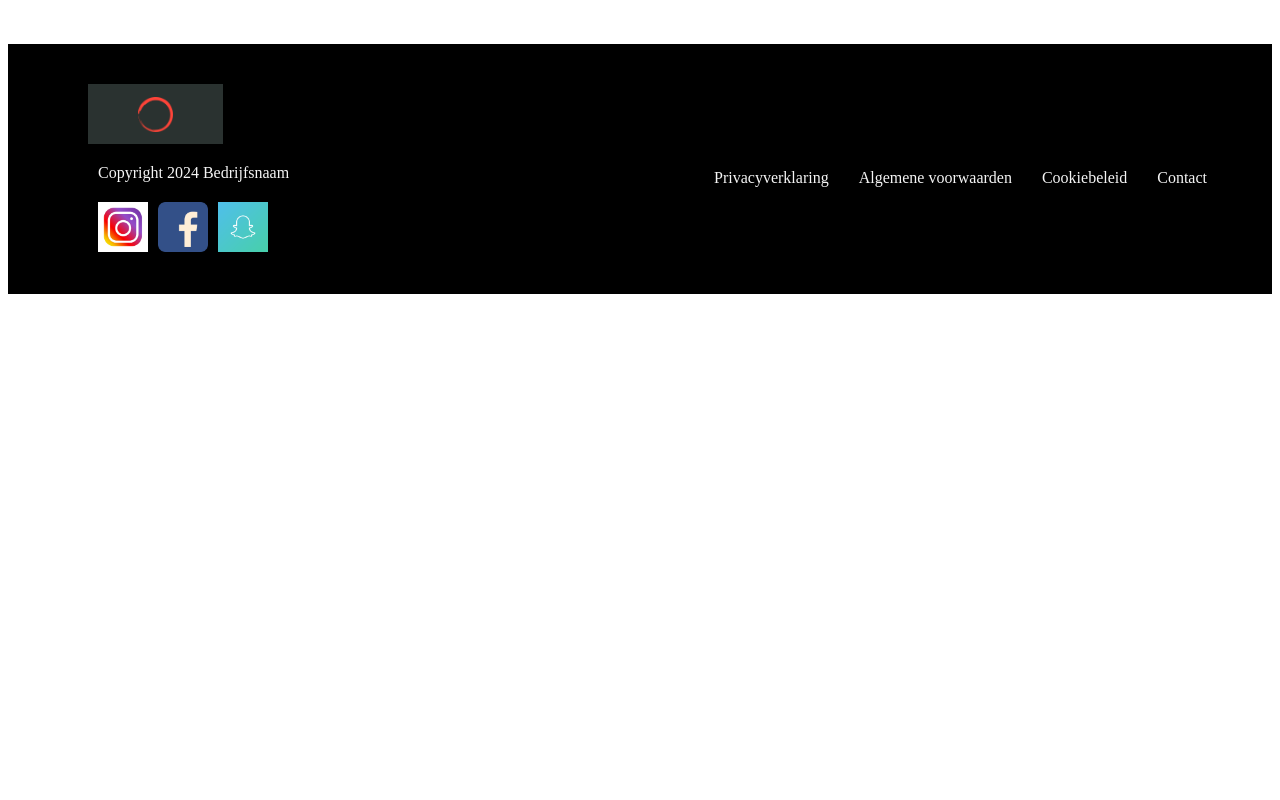
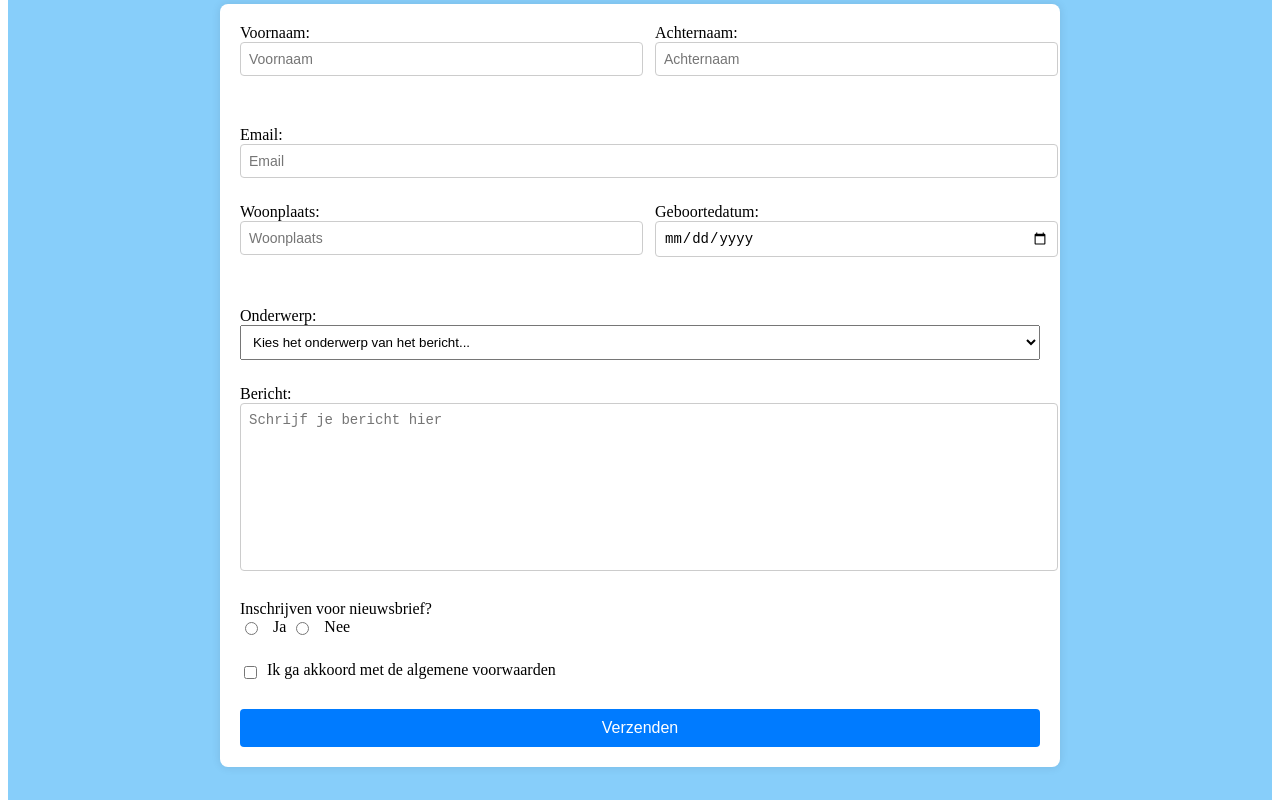
Before and after one commit to martijnsark/-Martijns-frontend-eindopdracht, a plain HTML site: page contact.html in a window 1280 px wide. Shown: the part 1080-1880 px from the top of the page. Before the commit the page ends 1382 px from the top, so only its background shows below. Drawn offline with Linux system fonts and the light colour scheme.

Commit message:
forum update

```diff
--- a/contact.html
+++ b/contact.html
@@ -30,16 +30,82 @@
     <p>Neque sociosqu iaculis varius facilisi condimentum lacus ac potenti.</p>
     <p>Neque sociosqu iaculis varius facilisi condimentum lacus ac potenti.</p>
     <p>Neque sociosqu iaculis varius facilisi condimentum lacus ac potenti.</p>
-    <p>Neque sociosqu iaculis varius facilisi condimentum lacus ac potenti.</p>
     <p>Neque sociosqu iaculis varius facilisi.</p>
 </header>
 
 
 
 <main>
+    <section class="form">
+        <form id="userForm">
+            <!-- Firstname and Surname on the same line -->
+            <div class="form-row name-row">
+                <div class="form-group">
+                    <label for="firstname">Voornaam:</label>
+                    <input type="text" id="firstname" name="firstname" placeholder="Voornaam" required>
+                </div>
+                <div class="form-group">
+                    <label for="surname">Achternaam:</label>
+                    <input type="text" id="surname" name="surname" placeholder="Achternaam" required>
+                </div>
+            </div>
 
+            <!-- Email Input Field -->
+            <div class="form-group">
+                <label for="email">Email:</label>
+                <input type="email" id="email" name="email" placeholder="Email" required>
+            </div>
 
+            <!-- Birthplace and Birthdate on the same line -->
+            <div class="form-row birth-row">
+                <div class="form-group">
+                    <label for="birthplace">Woonplaats:</label>
+                    <input type="text" id="birthplace" name="birthplace" placeholder="Woonplaats" required>
+                </div>
+                <div class="form-group">
+                    <label for="birthdate">Geboortedatum:</label>
+                    <input type="date" id="birthdate" name="birthdate" required>
+                </div>
+            </div>
 
+            <!-- Subject Dropdown Field -->
+            <div class="form-group">
+                <label for="subject">Onderwerp:</label>
+                <select id="subject" name="subject" required style="width: 100%; padding: 8px;">
+                    <option value="" disabled selected>Kies het onderwerp van het bericht...</option>
+                    <option value="Vraag">Vraag</option>
+                    <option value="Klacht">Klacht</option>
+                    <option value="Opmerking">Opmerking</option>
+                    <option value="Suggestie">Suggestie</option>
+                </select>
+            </div>
+
+            <!-- Message Input Field -->
+            <div class="form-group">
+                <label for="message">Bericht:</label>
+                <textarea id="message" name="message" rows="4" placeholder="Schrijf je bericht hier" required></textarea>
+            </div>
+
+            <!-- Subscribe to Newsletter -->
+            <div class="form-group radio-group">
+                <label>Inschrijven voor nieuwsbrief?</label>
+                <div class="radio-container">
+                    <input type="radio" id="newsletterYes" name="newsletter" value="Yes" required>
+                    <label for="newsletterYes">Ja</label>
+                    <input type="radio" id="newsletterNo" name="newsletter" value="No">
+                    <label for="newsletterNo">Nee</label>
+                </div>
+            </div>
+
+            <!-- Terms of Service Checkbox -->
+            <div class="form-group terms-group">
+                <input type="checkbox" id="terms" name="terms" required>
+                <label for="terms">Ik ga akkoord met de algemene voorwaarden</label>
+            </div>
+
+            <button type="submit">Verzenden</button>
+        </form>
+    </section>
 </main>
 
 
--- a/css/contact.css
+++ b/css/contact.css
@@ -59,7 +59,7 @@ header {
     text-align: center;
 
     /*background image*/
-    background-color: lightsalmon;
+    background-color: rgb(160, 76, 199);
     background-size: cover;
     background-position: center;
     background-repeat: no-repeat;
@@ -103,11 +103,114 @@ a:hover{
     top: 0;
 }
 
+main {
+    padding-top: 120px;
+    background-color: lightskyblue;
+    padding-bottom: 160px;
+}
 
-main {
-    padding: 0;
-    margin: 0;
+.form {
+    background-color: #fff;
+    padding: 20px;
+    border-radius: 8px;
+    box-shadow: 0 0 10px rgba(0, 0, 0, 0.1);
+    max-width: 800px; /* Increase the width of the form */
+    margin: auto;
 }
+
+.form h1 {
+    text-align: center;
+    font-size: 24px;
+    margin-bottom: 20px;
+}
+
+.form-group {
+    margin-bottom: 25px; /* Increased space between form groups */
+}
+
+.form-group label {
+    font-size: 16px;
+    margin-bottom: 5px;
+}
+
+.form-group input,
+.form-group textarea {
+    width: 100%;
+    padding: 8px;
+    font-size: 14px;
+    border: 1px solid #ccc;
+    border-radius: 4px;
+}
+
+/* Fix for textarea */
+.form-group textarea {
+    height: 150px; /* Set fixed height */
+    resize: none; /* Prevent resizing */
+}
+
+/* Flexbox for rows of two items */
+.form-row {
+    display: flex;
+    justify-content: space-between;
+    gap: 30px; /* Increase gap to 30 pixels */
+    margin-bottom: 25px; /* Added space below form rows */
+}
+
+.form-row .form-group {
+    flex: 1;
+}
+
+.radio-group {
+    margin-bottom: 25px; /* Increased space below the radio group */
+}
+
+.radio-container {
+    display: flex; /* Aligns items in a row */
+    align-items: center; /* Centers the radio buttons vertically */
+    gap: 5px; /* Reduced space between the radio buttons */
+}
+
+.radio-container input[type="radio"],
+.terms-group input[type="checkbox"] {
+    margin-right: 10px; /* Space between checkbox and label */
+    width: auto; /* Adjust checkbox size */
+    height: auto; /* Adjust checkbox height */
+}
+
+.terms-group {
+    display: flex; /* Use flexbox for alignment */
+    align-items: center; /* Center the checkbox and label vertically */
+}
+
+/* Optional: Adjust label spacing */
+.radio-container label {
+    margin: 0; /* Remove margin on labels */
+    padding: 0; /* Remove padding on labels */
+}
+
+#fullname {
+    font-weight: bold;
+    font-size: 18px;
+    color: #333;
+    text-align: center;
+    margin-bottom: 20px;
+}
+
+button {
+    width: 100%;
+    padding: 10px;
+    background-color: #007BFF;
+    color: white;
+    border: none;
+    border-radius: 4px;
+    font-size: 16px;
+    cursor: pointer;
+}
+
+button:hover {
+    background-color: #0056b3;
+}
+
 
 .subheading {
     text-align: left;
@@ -115,7 +218,6 @@ main {
 }
 
 footer {
-    margin-top: 160px;
     padding: 40px; /* Add 40px padding to create space from all sides */
     padding-bottom: 160px; /* Adjust bottom padding to maintain total height */
     background-color: black;
```
